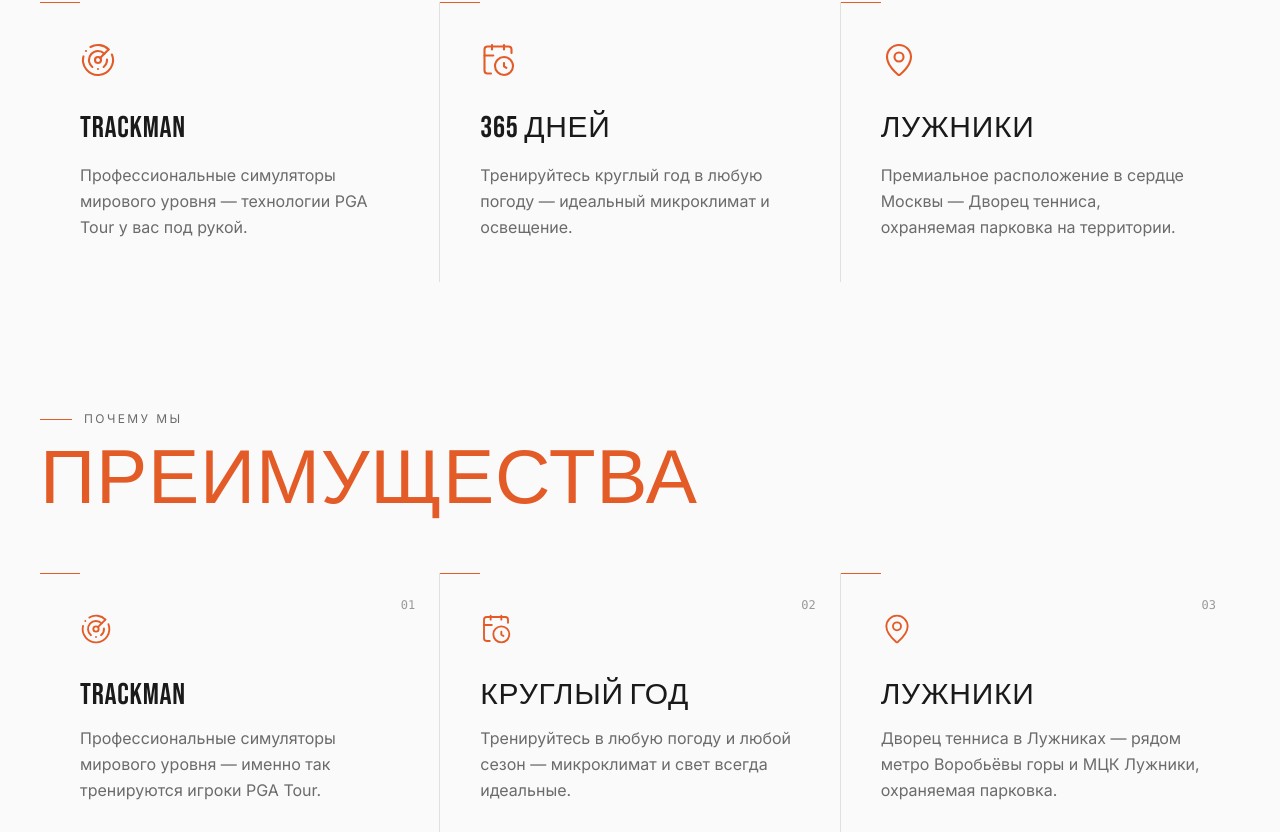
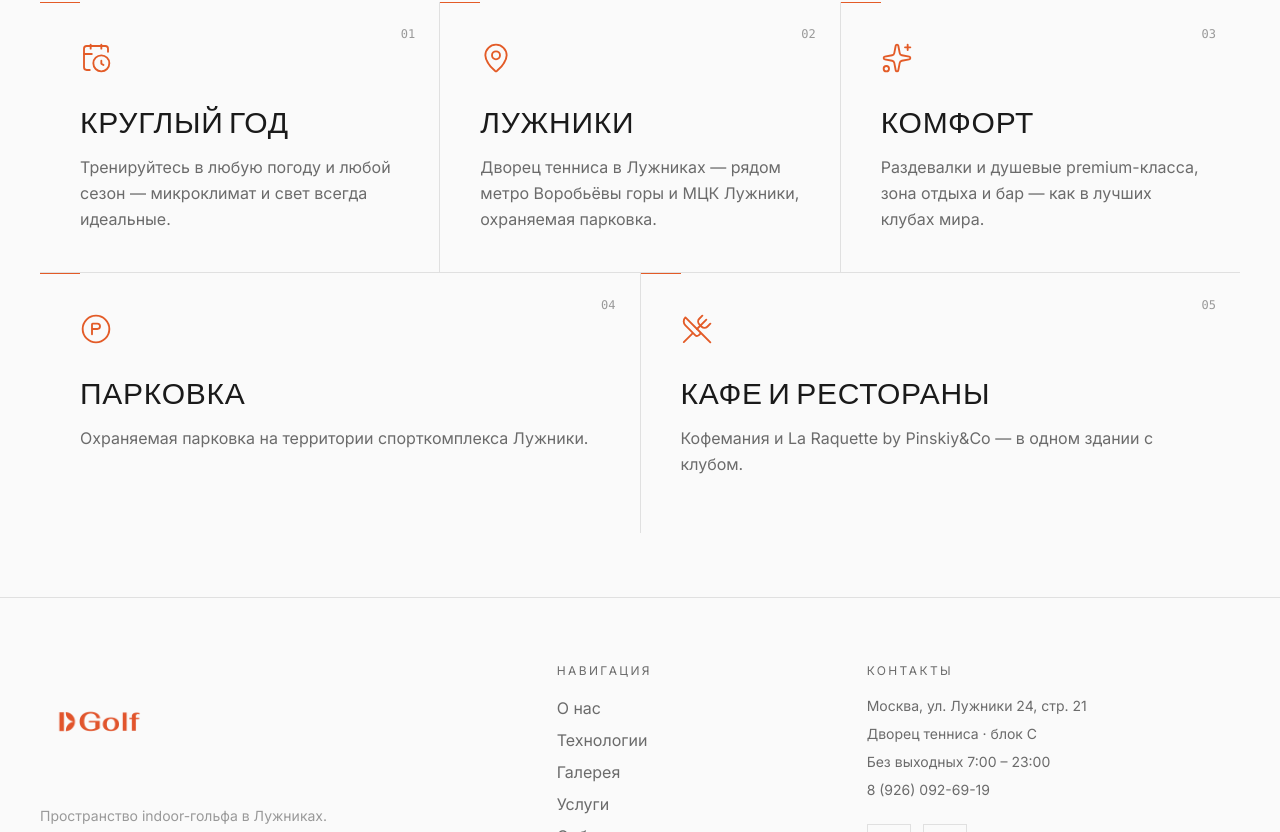
Before and after one commit to abcsz1525/indoor-golf-moscow, a React (Vite) app: page /tech in a window 1280 px wide. Shown: the part 1208-2040 px from the top of the page. Built offline with nearby package versions, Linux system fonts and the light colour scheme; a web font is replaced by a local one.

Commit message:
fix(tech): remove duplicate advantages block

```diff
--- a/src/components/Advantages.tsx
+++ b/src/components/Advantages.tsx
@@ -1,6 +1,5 @@
 import { motion } from 'framer-motion';
 import {
-  Radar,
   CalendarClock,
   MapPin,
   Sparkles,
@@ -11,11 +10,6 @@ import { MagneticCard } from './MagneticCard';
 import { Section } from './Section';
 
 const ITEMS = [
-  {
-    icon: Radar,
-    title: 'TrackMan',
-    text: 'Профессиональные симуляторы мирового уровня — именно так тренируются игроки PGA Tour.',
-  },
   {
     icon: CalendarClock,
     title: 'Круглый год',
@@ -45,10 +39,11 @@ const ITEMS = [
 
 export function Advantages() {
   return (
-    <Section id="advantages" eyebrow="Почему мы" title="Преимущества">
-      <div className="grid grid-cols-1 md:grid-cols-2 lg:grid-cols-3 gap-px bg-line">
+    <Section id="advantages" eyebrow="Почему ID Golf" title="Всё для игры и отдыха">
+      <div className="grid grid-cols-1 md:grid-cols-2 lg:grid-cols-6 gap-px bg-line">
         {ITEMS.map((item, i) => {
           const Icon = item.icon;
+          const desktopSpan = i < 3 ? 'lg:col-span-2' : 'lg:col-span-3';
           return (
             <motion.div
               key={item.title}
@@ -56,7 +51,7 @@ export function Advantages() {
               whileInView={{ opacity: 1, y: 0 }}
               viewport={{ once: true, margin: '-60px' }}
               transition={{ duration: 0.6, delay: i * 0.08 }}
-              className="group relative bg-bg-primary p-8 md:p-10 min-h-[260px] flex flex-col transition-colors hover:bg-bg-card"
+              className={`group relative bg-bg-primary p-8 md:p-10 min-h-[260px] flex flex-col transition-colors hover:bg-bg-card ${desktopSpan} ${i === ITEMS.length - 1 ? 'md:col-span-2 lg:col-span-3' : ''}`}
             >
               <MagneticCard className="w-full h-full">
                 {/* top line */}
--- a/src/pages/TechPage.tsx
+++ b/src/pages/TechPage.tsx
@@ -1,5 +1,4 @@
 import { TrackMan } from '../components/TrackMan';
-import { WhyUs } from '../components/WhyUs';
 import { Advantages } from '../components/Advantages';
 import { usePageMeta } from '../hooks/usePageMeta';
 
@@ -12,7 +11,6 @@ export function TechPage() {
   return (
     <div className="page-content">
       <TrackMan headingLevel={1} />
-      <WhyUs />
       <Advantages />
     </div>
   );
```
Also changed, not shown: 1 other file (tests, documents, lock files or other folders).
